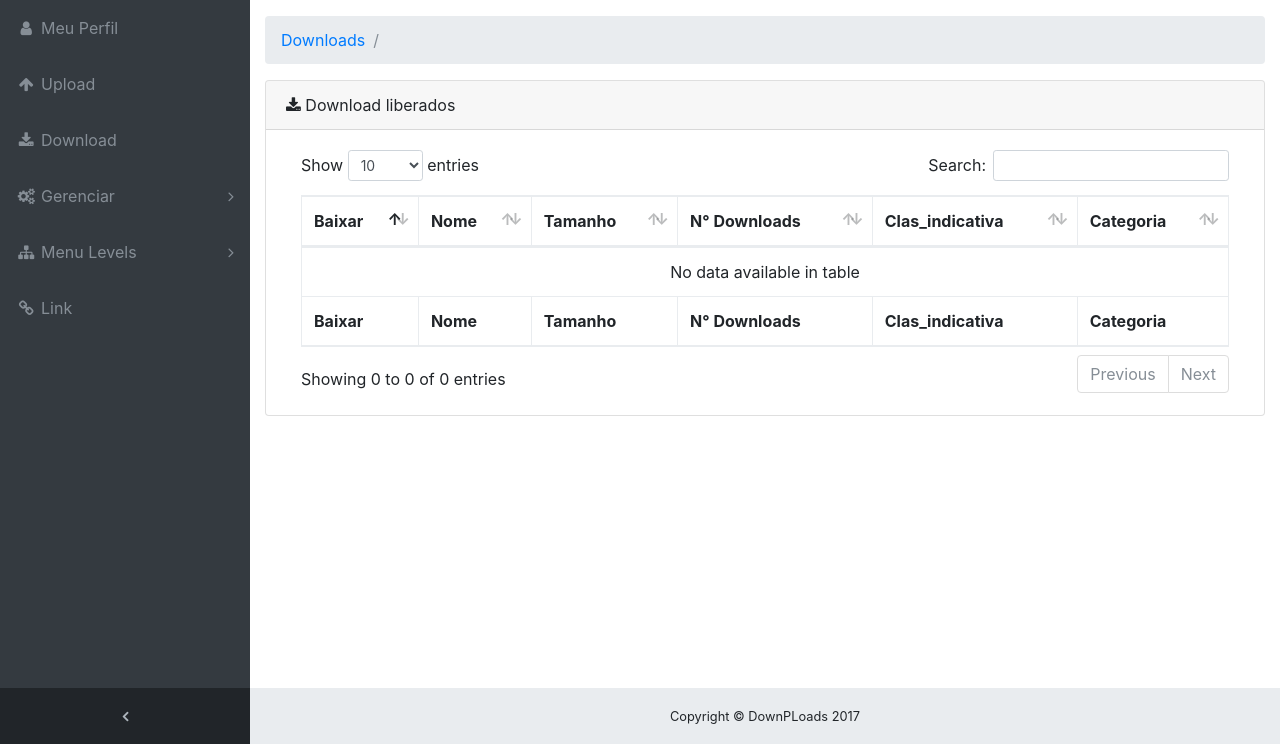
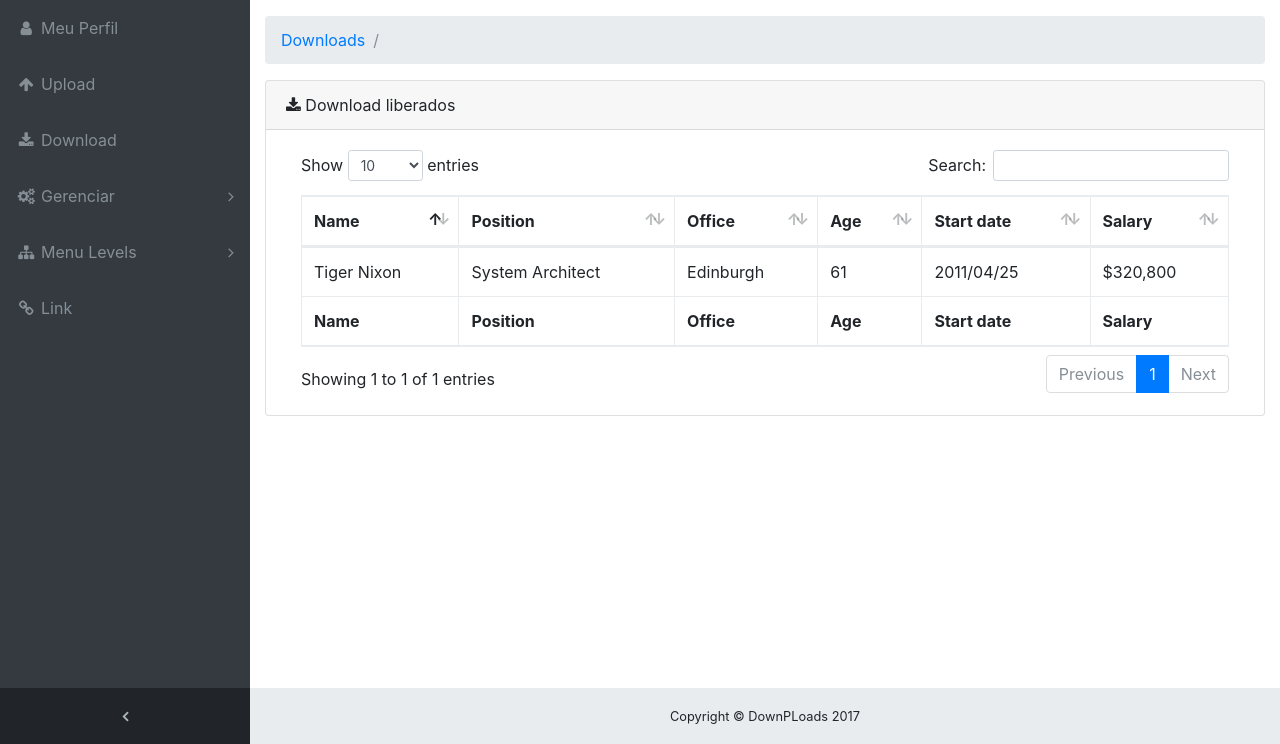
Before and after one commit to Rudinilly/DownPLoads, a PHP site: page /tables.php in a window 1280 px wide. Shown: the part 56-800 px from the top of the page. Run offline with PHP 8.4, Linux system fonts and the light colour scheme; the visitor is signed in with stand-in values (Sample User, id 1); data that the repository does not hold is empty.

Commit message:
Revert "Erika: Implementação da pagina index; dados do usuário."
This reverts commit 95fbb64c24842c1120f98cd5ccdda381a76f68bb.

```diff
--- a/Parte2/tables.php
+++ b/Parte2/tables.php
@@ -1,5 +1,4 @@
 <?php
-require 'conexao.php';
 session_start();
 if (isset($_SESSION['usuario'])) {
 	$logado = $_SESSION['usuario'];
@@ -10,15 +9,6 @@ if (isset($_GET['sair'])) {
 	unset($_SESSION['usuario']);
 	header("location:login.html");
 }
-$sql="SELECT*FROM usuarios";
-$query= mysqli_query($con, $sql);
-while ($u= mysqli_fetch_assoc($query)){
-    $usu=$u['Email_usu'];
-    if ($logado==$usu){
-        $idade=$u['Idade_usu'];
-    }
-}
-
 ?>
 <!DOCTYPE html>
 <html lang="en">
@@ -153,44 +143,33 @@ while ($u= mysqli_fetch_assoc($query)){
             <table class="table table-bordered" id="dataTable" width="100%" cellspacing="0">
               <thead>
                 <tr>
-                  <th>Baixar</th>
-                  <th>Nome</th>
-                  <th>Tamanho</th>
-                  <th>N° Downloads</th>
-                  <th>Clas_indicativa</th>
-                  <th>Categoria</th>
+                  <th>Name</th>
+                  <th>Position</th>
+                  <th>Office</th>
+                  <th>Age</th>
+                  <th>Start date</th>
+                  <th>Salary</th>
                 </tr>
               </thead>
               <tfoot>
                 <tr>
-                  <th>Baixar</th>
-                  <th>Nome</th>
-                  <th>Tamanho</th>
-                  <th>N° Downloads</th>
-                  <th>Clas_indicativa</th>
-                  <th>Categoria</th>
+                  <th>Name</th>
+                  <th>Position</th>
+                  <th>Office</th>
+                  <th>Age</th>
+                  <th>Start date</th>
+                  <th>Salary</th>
                 </tr>
               </tfoot>
               <tbody>
-                <?php
-                $sqla="SELECT*FROM arquivos";
-                $querya= mysqli_query($con, $sqla);
-                while ($a= mysqli_fetch_assoc($querya)){
-                    if ($idade<=$a['Clas_indicativa']){
-                        echo "<tr>";
-                        echo "<td> <a class='nav-link' href='arquivos/".$a['Nome_arq']."' download>
-            <i class='fa fa-fw  fa-download'></i>
-            <span class='nav-link-text'>Download</span>
-          </a></td>";
-                        echo "<td>".$a['Nome_arq']."</td>";
-                        echo "<td>".$a['Tamanho_arq']."</td>";
-                        echo "<td>".$a['N_Downloads']."</td>";
-                        echo "<td>".$a['Clas_indicativa']."</td>";
-                        echo "<td>".$a['Categoria']."</td>";
-                        echo"</tr>";
-                    }
-                }
-                ?>
+                <tr>
+                  <td>Tiger Nixon</td>
+                  <td>System Architect</td>
+                  <td>Edinburgh</td>
+                  <td>61</td>
+                  <td>2011/04/25</td>
+                  <td>$320,800</td>
+                </tr>
               </tbody>
             </table>
           </div>
```
Also changed, not shown: Parte2/upload.jpg (deleted).
